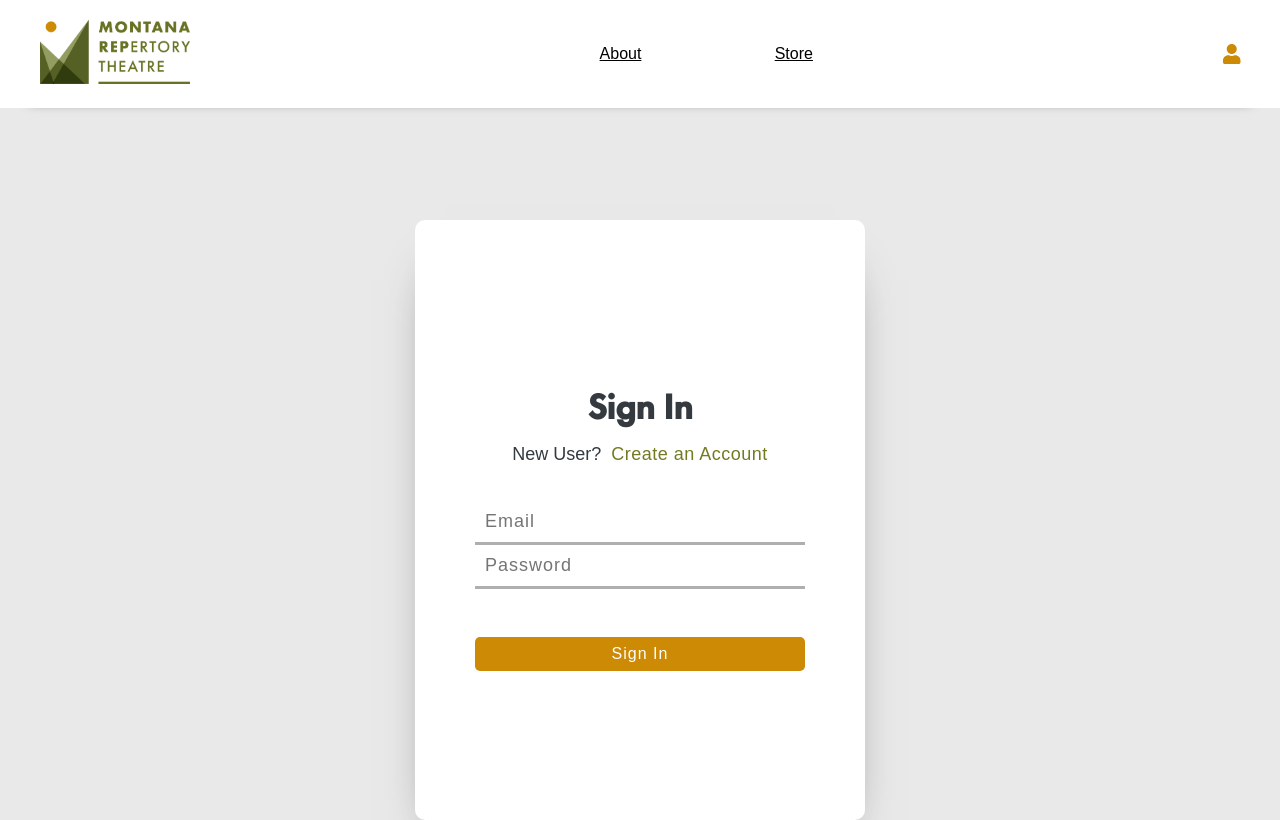
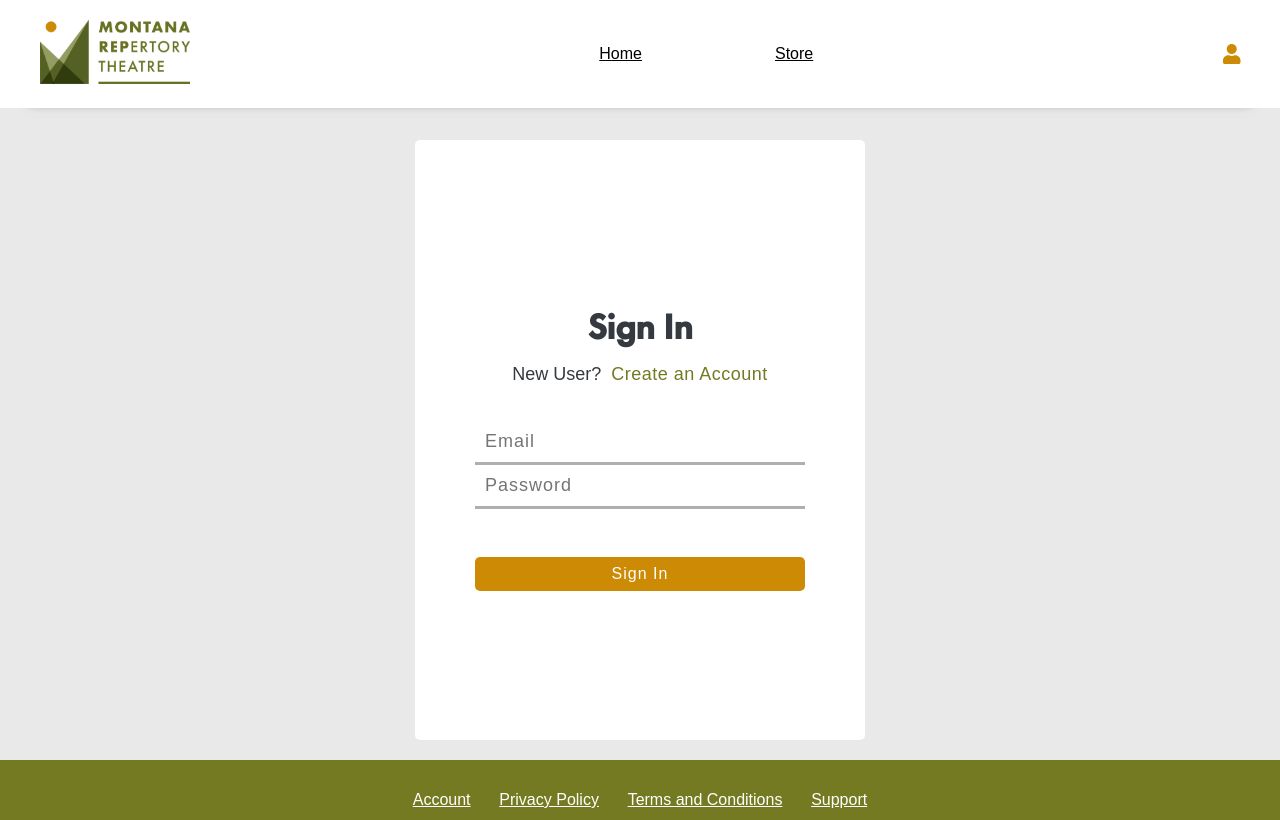
Before and after one commit to clairespain/mrt-register, a React (Create React App) app: page /login in a window 1280 px wide. Shown: the top 820 px of the page. Built offline with nearby package versions, Linux system fonts and the light colour scheme; no server answers; a web font is replaced by a local one; what react-stripe-elements would draw is missing.

Commit message:
bug fixed + styling

```diff
--- a/src/About.js
+++ b/src/About.js
@@ -1,4 +1,4 @@
-import React, {useState} from 'react';
+import React, { useState } from 'react';
 import logo from './assets/1_MontanaRep_PrimaryLogo_GreenStacked.png';
 import goPlayLogo from './assets/GoPlay_LogoGreen-03.png'
 
@@ -18,7 +18,7 @@ export default function About() {
                 <h1>Why <span>Premium?</span></h1>
                 <br />
                 <p>Get <strong>exclusive</strong> access to the Montana Repertory Theatre's premium content:&nbsp;
-            <Link  to="/store"><strong className="highlight link">Go Play!</strong></Link>
+            <Link to="/store"><strong className="highlight link">Go Play!</strong></Link>
                     <br />
             &#8212; An interactive play experience from all accross your community!
            <Link to="/store"><img src={goPlayLogo} alt="Go Play Logo" className="goPlay" /></Link>
@@ -88,7 +88,7 @@ export default function About() {
                 <br />
                 <br />
                 {/* <button onClick={() => showPurchase()}>Go Premium</button> */}
-            {/* <button onClick={() => Store()}>Go Premium</button> */}
+                <Link to='/store'><button>Get GoPlay!</button></Link>
                 <br />
                 <button className="alt">Back to the App</button>
                 <br />
--- a/src/Account.js
+++ b/src/Account.js
@@ -82,10 +82,11 @@ const Account = ({ handleLogout, showPurchase }) => {
 
     return (
         <div className="account">
+            <br /><br />
             <h1>Hi, {name}!</h1>
             <br />
             <p><span className="bold">Email:</span> &nbsp; {email}</p>
-            <p><span className="bold">Membership:</span> &nbsp; {accountType} {!isPremium ? (<span className="highlight link" onClick={() => showPurchase()}>&nbsp; Upgrade</span>) : (<span className="highlight">&#9733;</span>)}</p>
+            <p><span className="bold">Membership:</span> &nbsp; {accountType} {!isPremium ? (<Link to='/store'><span className="highlight link">&nbsp;Upgrade</span></Link>) : (<span className="highlight">&#9733;</span>)}</p>
             <p><span className="bold">Account Created:</span> &nbsp; {timeSince(createdAt)}</p>
             <br />
             <button onClick={handleLogout}>Logout</button>
--- a/src/App.css
+++ b/src/App.css
@@ -102,8 +102,8 @@ li {
 
 .login {
   width: 100%;
-  min-height: 100vh;
-  padding: 0 20px;
+  min-height: 80vh;
+  /* padding: 0 20px; */
   background: #e9e9e9;
   display: flex;
 }
@@ -118,8 +118,7 @@ li {
   flex-direction: column;
   justify-content: center;
   background: #fff;
-  box-shadow: 0 30px 50px -30px rgba(0, 0, 0, 0.8);
-  border-radius: 10px;
+  border-radius: 5px;
 }
 
 .login .loginContainer label {
@@ -350,6 +349,7 @@ td {
   background: #fff;
   width: 100%;
   max-width: 800px;
+  min-height: 80vh;
   padding: 30px;
   box-shadow: 0 25px 10px -30px rgba(0, 0, 0, 0.5);
   display: flex;
--- a/src/App.js
+++ b/src/App.js
@@ -1,6 +1,6 @@
-import React, {useState, useEffect} from 'react';
+import React, { useState, useEffect } from 'react';
 import { BrowserRouter as Router, Switch, Route, Link, Redirect, useHistory, useLocation } from 'react-router-dom';
-import { AuthProvider} from './services/AuthContext';
+import { AuthProvider } from './services/AuthContext';
 import PrivateRoute from "./services/PrivateRoute"
 import fire from './services/firebase';
 import { db, firebase } from './services/firebase';
@@ -18,10 +18,12 @@ import Terms from './Terms';
 import Support from './Support';
 import TempCheckout from './TempCheckout';
 
-import ForgotPassword from "./ForgotPassword"
-import UpdateProfile from "./UpdateProfile"
+import ForgotPassword from "./ForgotPassword";
+import UpdateProfile from "./UpdateProfile";
 
-import Signup from "./Login"
+import Signup from "./Login";
+
+import ScrollToTop from './ScrollToTop';
 
 
 
@@ -40,23 +42,24 @@ const App = () => {
   return (
     <div>
       <Router>
+        <ScrollToTop />
         <AuthProvider>
           <div className='App'>
-     <Nav/>
+            <Nav />
             <Switch>
               <Route path="/login" component={Login} />
-            <Route exact path="/" component={Home}/>
+              <Route exact path="/" component={Home} />
               <Route path="/terms-and-conditions" component={Terms} />
               <Route path="/forgot-password" component={ForgotPassword} />
-            <Route path="/privacy-policy" component={PrivacyPolicy}/>
-            <PrivateRoute path="/store" component={Store}/>
+              <Route path="/privacy-policy" component={PrivacyPolicy} />
+              <PrivateRoute path="/store" component={Store} />
               <PrivateRoute path="/account" component={Account} />
               <Route path="/about" component={About} />
-            <Route path='/support' component={Support}/>
-            <Route path='/checkout' component={TempCheckout}/>
+              <Route path='/support' component={Support} />
+              <Route path='/checkout' component={TempCheckout} />
             </Switch>
           </div>
-      <Footer/>
+          <Footer />
         </AuthProvider>
       </Router>
     </div>
--- a/src/Nav.js
+++ b/src/Nav.js
@@ -18,7 +18,7 @@ export default function Nav({ handleLogout }) {
                     <Link to='/'><img src={logo} alt="Go Play Logo" /></Link>
 
                     <ul className="nav-links">
-                        <Link style={navStyle} to='/about'><li>About</li></Link>
+                        <Link style={navStyle} to='/about'><li>Home</li></Link>
                         <Link style={navStyle} to='/store'><li>Store</li></Link>
                         {/* <Link style={navStyle} to='/privacy-policy'><li>Privacy Policy</li></Link> */}
 
--- a/src/PrivacyPolicy.js
+++ b/src/PrivacyPolicy.js
@@ -4,6 +4,7 @@ import './App.css'
 export default function PrivacyPolicy() {
     return (
         <div className="page-container-text">
+            <br /><br />
             <h1>Privacy Policy</h1>
             <p>Last updated: April 05, 2021</p>
             <p>This Privacy Policy describes Our policies and procedures on the collection, use and disclosure of Your information when You use the Service and tells You about Your privacy rights and how the law protects You.</p>
--- /dev/null
+++ b/src/ScrollToTop.js
@@ -0,0 +1,17 @@
+import { useEffect } from 'react';
+import { withRouter } from 'react-router-dom';
+
+function ScrollToTop({ history }) {
+  useEffect(() => {
+    const unlisten = history.listen(() => {
+      window.scrollTo(0, 0);
+    });
+    return () => {
+      unlisten();
+    }
+  }, []);
+
+  return (null);
+}
+
+export default withRouter(ScrollToTop);
--- a/src/Store.js
+++ b/src/Store.js
@@ -6,7 +6,7 @@ import { loadStripe} from '@stripe/stripe-js'
 import firebase from './services/firebase'
 import Stripe from "stripe"
 import GoPlayLogo from "./assets/goplay.png";
-import StripeCheckout from 'react-stripe-checkout'
+//import StripeCheckout from 'react-stripe-checkout'
 import './App.css';
 import PaymentTerminal from './PaymentTerminal'
 import CheckoutForm from './CheckoutForm'
@@ -27,6 +27,8 @@ export default function Store() {
 
     return (
         <div className="page-container">
+            <br/>
+            <br/>
             <h1>Store</h1>
             <br/>
             <br/>
--- a/src/Terms.js
+++ b/src/Terms.js
@@ -4,6 +4,7 @@ import './App.css'
 export default function Terms() {
     return (
         <div className="page-container-text">
+            <br /><br />
             <h1>Terms and Conditions</h1>
             <p>Last updated: April 05, 2021</p>
             <p>Please read these terms and conditions carefully before using Our Service.</p>
```
Lines whose indentation alone changed are shown as unchanged.
